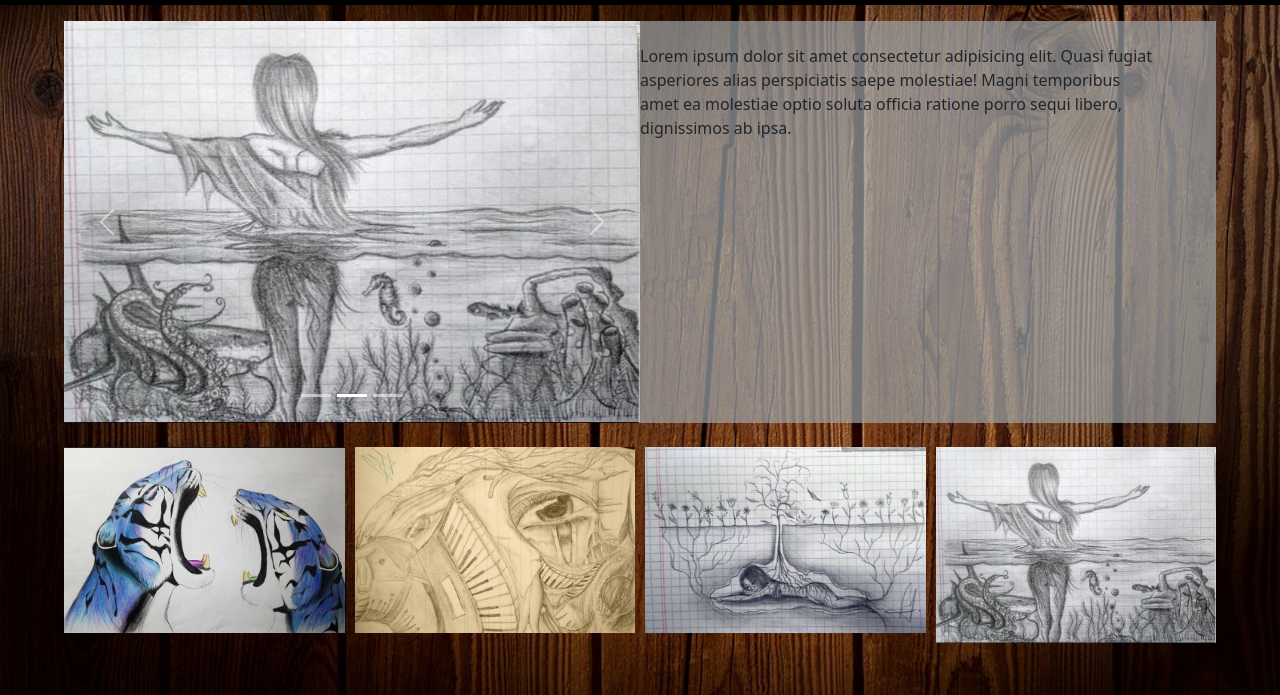
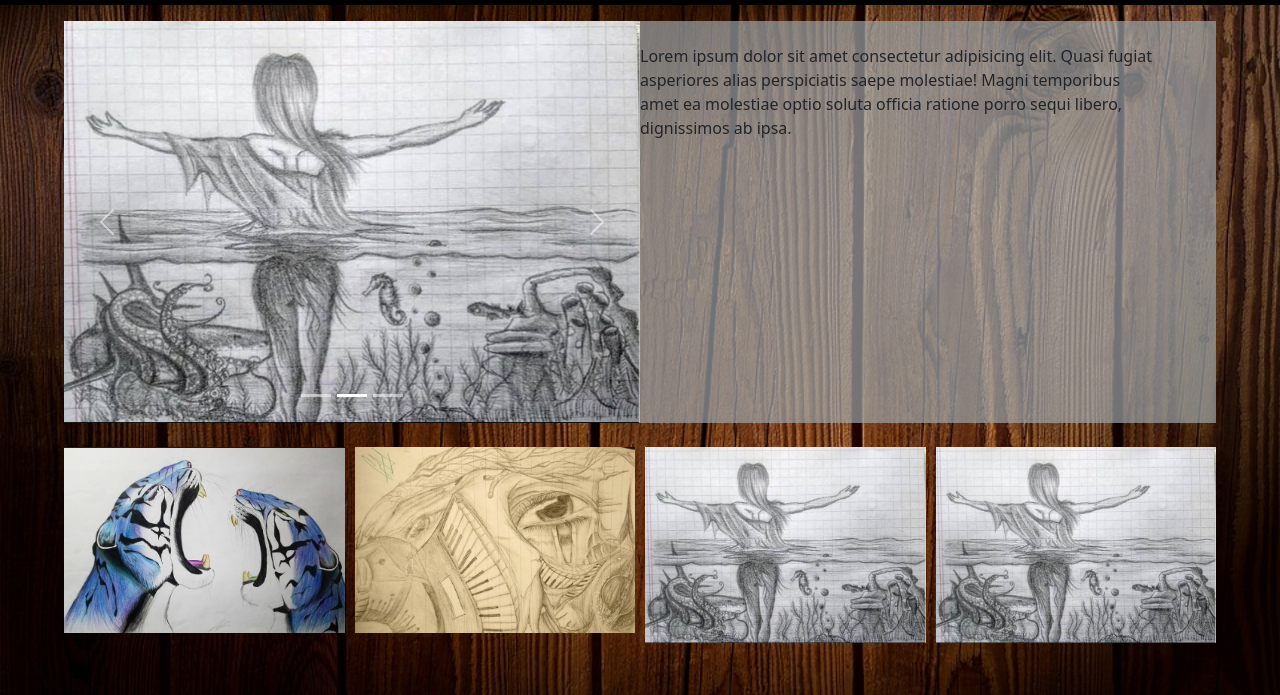
Before and after one commit to AlejoDeParis22/ProyectoFinalCoder, a website: page paginas/lapiz.html in a window 1280 px wide. Shown: the part 105-800 px from the top of the page. Drawn offline with nearby package versions, Linux system fonts and the light colour scheme.

Commit message:
correccion imagen

```diff
--- a/paginas/lapiz.html
+++ b/paginas/lapiz.html
@@ -69,7 +69,7 @@
         <div class="galeria" data-aos="fade-down">
             <img src="../imagenes/lapiz/d6.PNG" alt="dibujo tigres" >
             <img src="../imagenes/lapiz/lapizrecortada.png" alt="dibujo dar recibir esperar">
-            <img src="../imagenes/lapiz/d3recortada.PNG" alt="dibujo naturaleza">
+            <img src="../imagenes/lapiz/d4recortada.PNG" alt="dibujo naturaleza">
             <img src="../imagenes/lapiz/d4recortada.png" alt="dibujo libertad">
             <img src="../imagenes/lapiz/d5.PNG" alt="dibujo coneccion astral">
             <img src="../imagenes/lapiz/d1.PNG" alt="cuaderno de dibujos">
```
